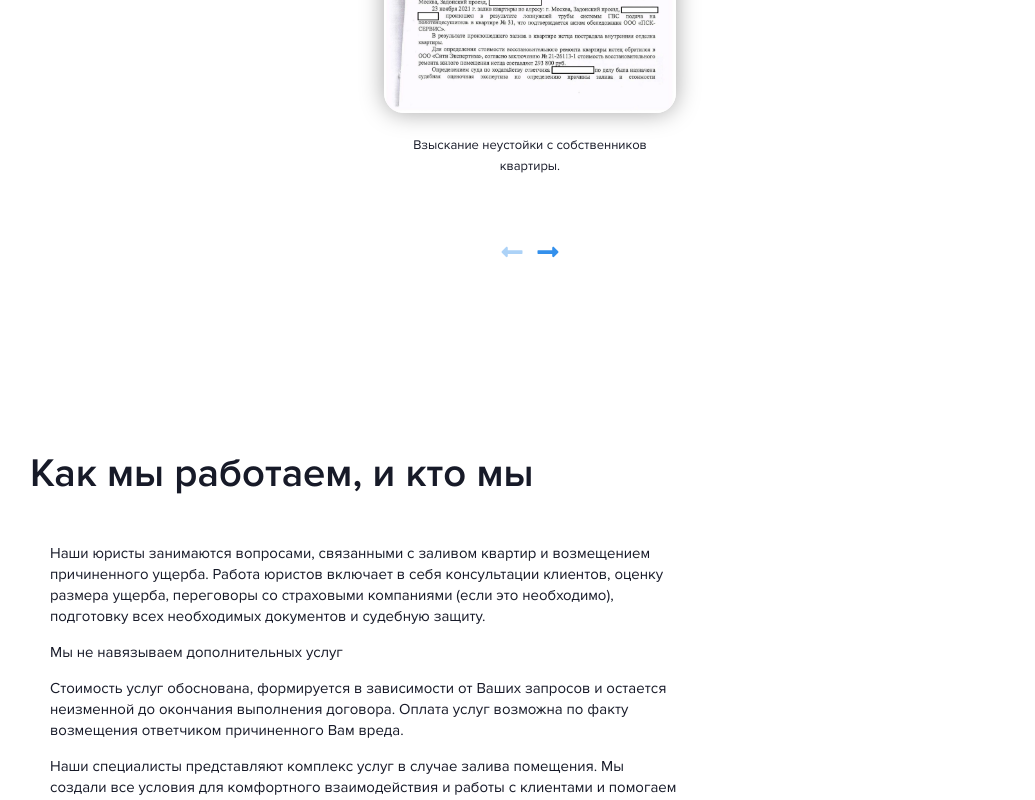
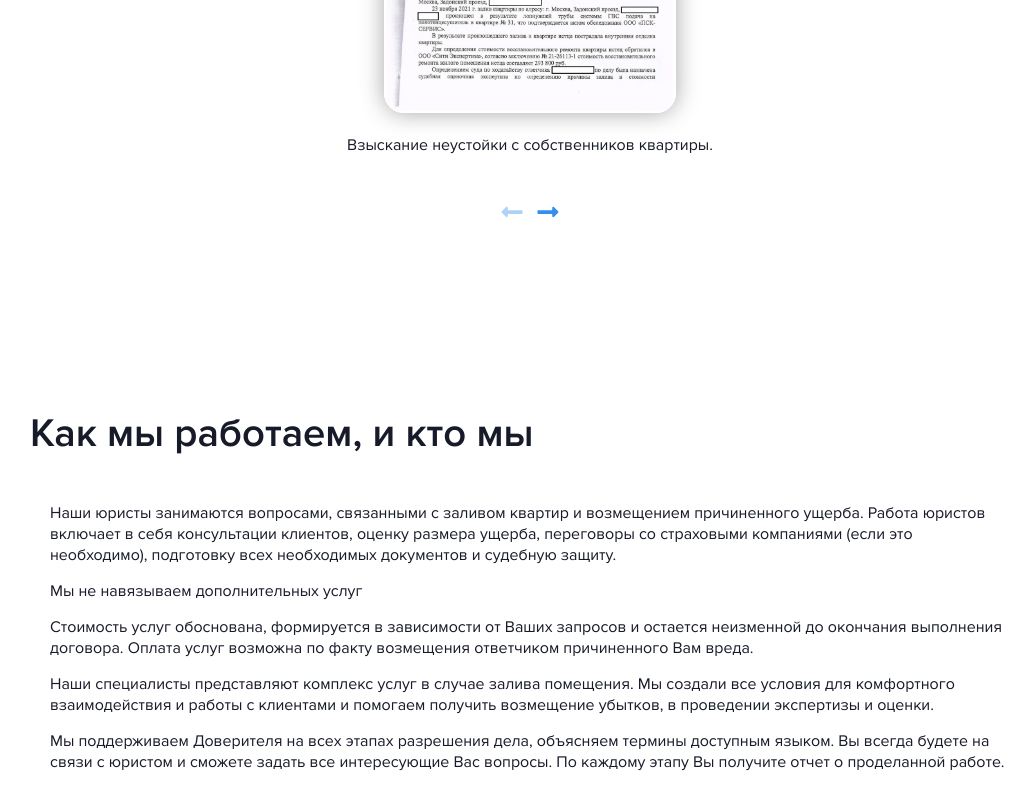
Before and after one commit to Photokub/zalivam-net, a React (Create React App) app: page / in a window 1280 px wide. Shown: the part 2320-3120 px from the top of the page, without its empty margins (110-1145 px from the left). Built offline with nearby package versions, Linux system fonts and the light colour scheme.

Commit message:
Refactor: увеличить величину текста параграфа и сделать по ширине подпись к картинке и параграф

```diff
--- a/src/components/DocCard/DocCard.css
+++ b/src/components/DocCard/DocCard.css
@@ -1,6 +1,5 @@
 .docCard {
-  width: 292px;
-  height: 520px;
+  height: 480px;
   margin: 0;
   display: flex;
   flex-direction: column;
@@ -18,7 +17,7 @@
   text-align: center;
   font-variant-numeric: lining-nums proportional-nums;
   font-family: Proxima Nova;
-  font-size: 13px;
+  font-size: 16px;
   font-style: normal;
   font-weight: 400;
   line-height: 21px;
--- a/src/components/DocCard/DocCard.scss
+++ b/src/components/DocCard/DocCard.scss
@@ -1,6 +1,5 @@
 .docCard {
-    width: 292px;
-    height: 520px;
+    height: 480px;
     margin: 0;
     display: flex;
     flex-direction: column;
@@ -19,7 +18,7 @@
         text-align: center;
         font-variant-numeric: lining-nums proportional-nums;
         font-family: Proxima Nova;
-        font-size: 13px;
+        font-size: 16px;
         font-style: normal;
         font-weight: 400;
         line-height: 21px;
--- a/src/components/Methods/Methods.css
+++ b/src/components/Methods/Methods.css
@@ -20,7 +20,6 @@
 }
 
 .methods__textContainer {
-  max-width: 627px;
   padding: 20px;
   margin-bottom: 20px;
 }
@@ -30,7 +29,7 @@
   color: #171A28;
   font-variant-numeric: lining-nums proportional-nums;
   font-family: Proxima Nova;
-  font-size: 15px;
+  font-size: 16px;
   font-style: normal;
   font-weight: 400;
   line-height: 21px;
--- a/src/components/Methods/Methods.scss
+++ b/src/components/Methods/Methods.scss
@@ -23,7 +23,6 @@
 }
 
 .methods__textContainer{
-    max-width: 627px;
     padding: $textContainer-padding;
     margin-bottom: 20px;
 }
--- a/src/variables/variaables.scss
+++ b/src/variables/variaables.scss
@@ -3,7 +3,7 @@ $h2-font-size: 40px;
 $h3-font-size: 24px;
 $h4-font-size: 18px;
 $nav-title: 14px;
-$paragraph-font-size: 15px;
+$paragraph-font-size: 16px;
 $textContainer-padding: 20px;
 $element-color: #3390EC;
 $text-highlight-color: #0077FF;
```
Also changed, not shown: 2 other files (tests, documents, lock files or other folders).
